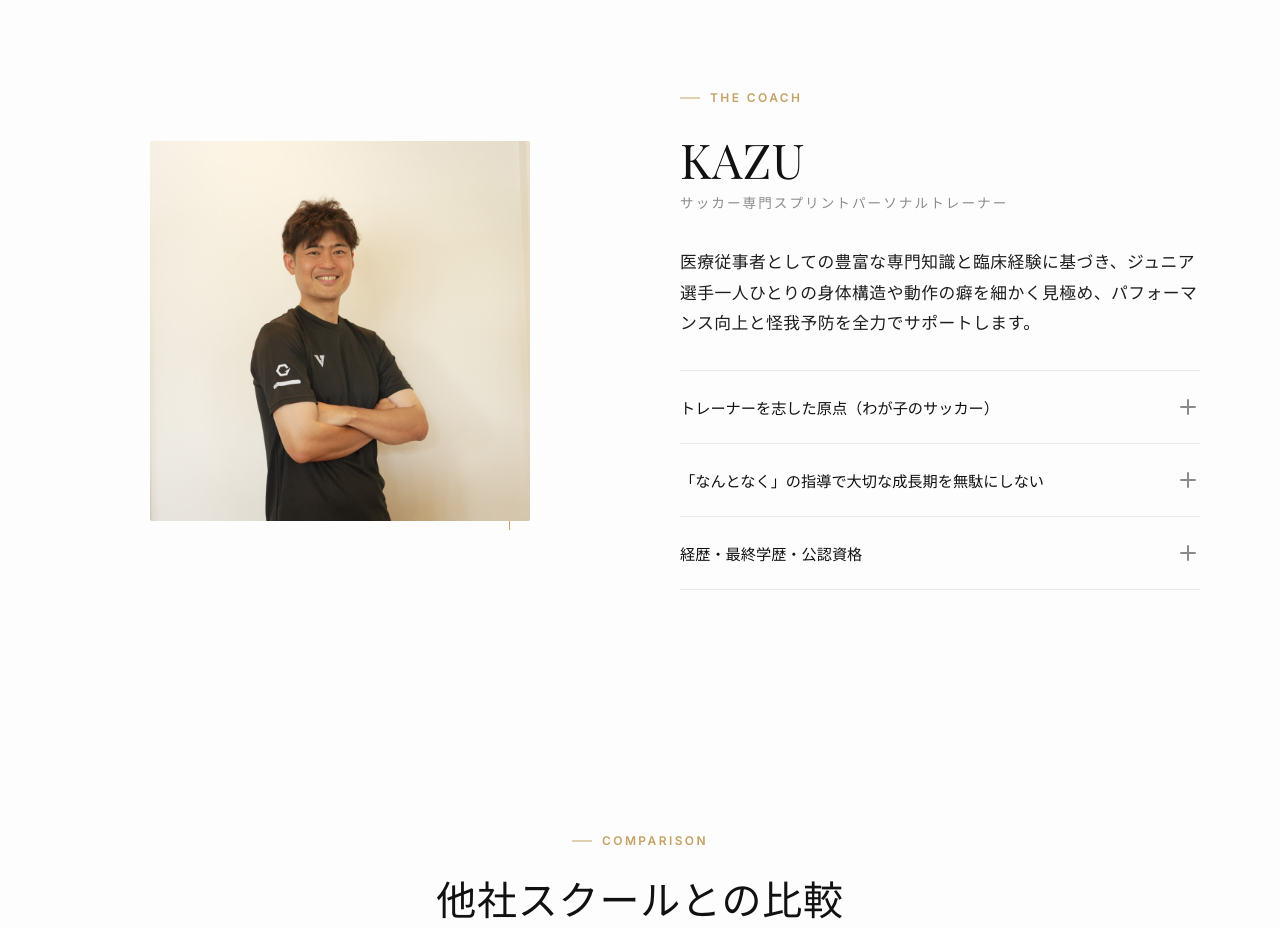
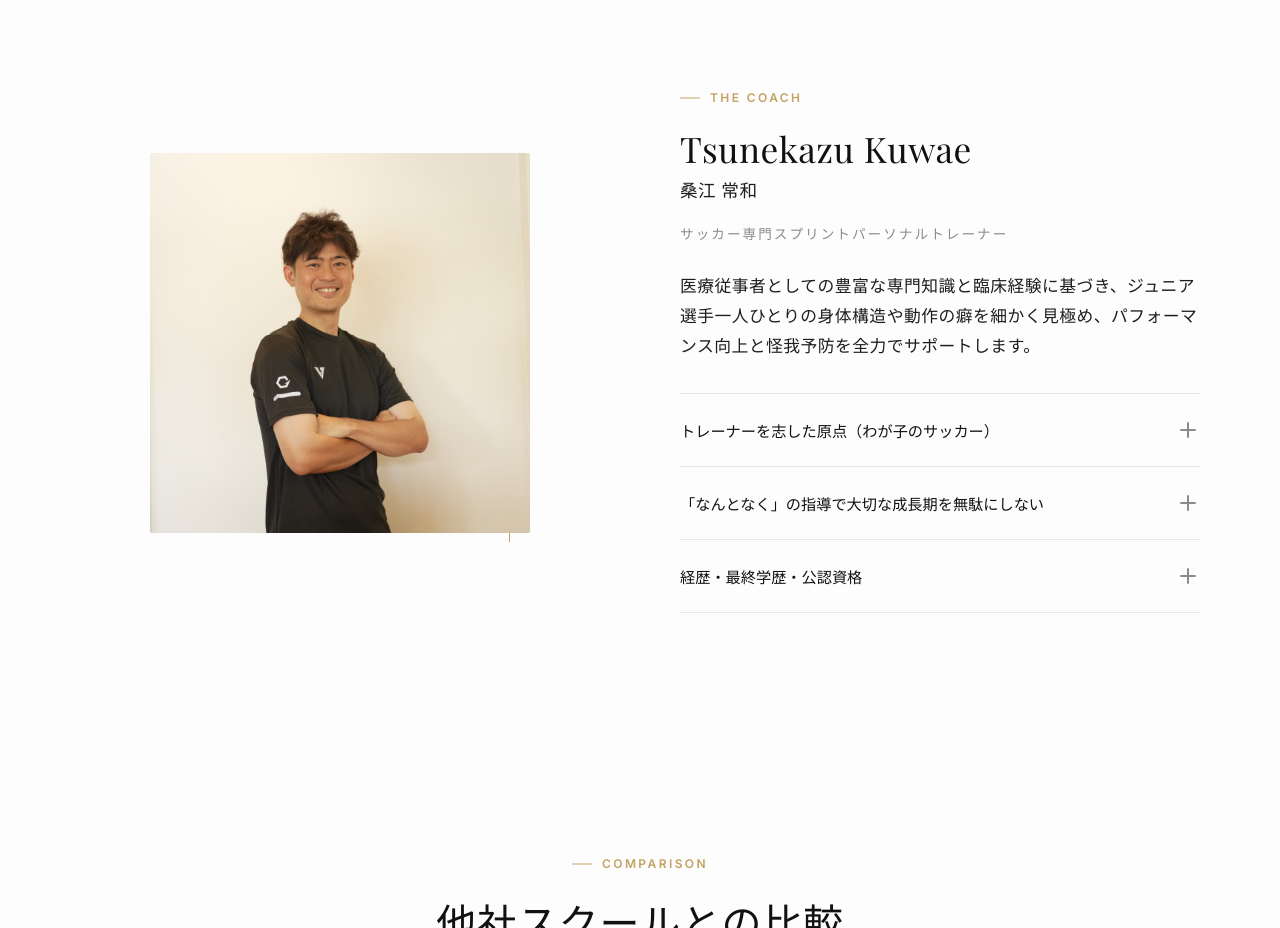
Before and after one commit to SprintAcademyAWAKE/awake-okinawa-hp, a website: page index.html in a window 1280 px wide. Shown: the part 3980-4908 px from the top of the page. Drawn offline with nearby package versions, Linux system fonts and the light colour scheme; a web font is replaced by a local one.

Commit message:
Update trainer name to Tsunekazu Kuwae and 桑江 常和 to match ZONE site styling in index.html

```diff
--- a/index.html
+++ b/index.html
@@ -314,14 +314,15 @@
         <div class="grid grid-2-col gap-large items-center">
           <div class="trainer-visual">
             <div class="image-wrapper trainer-image-wrapper">
-              <img src="assets/trainer.jpg" alt="沖縄唯一のZONE公認トレーナー KAZU（琉球大学医学研究科修了・スプリントコーチ）" class="trainer-img">
+              <img src="assets/trainer.jpg" alt="沖縄唯一のZONE公認トレーナー 桑江 常和（琉球大学医学研究科修了・スプリントコーチ）" class="trainer-img">
               <div class="visual-decor"></div>
             </div>
           </div>
           <div class="trainer-info">
             <span class="section-badge">The Coach</span>
-            <h2 class="trainer-name">KAZU</h2>
-            <span class="trainer-role">サッカー専門スプリントパーソナルトレーナー</span>
+            <h2 class="trainer-name" style="font-size: 2.2rem; margin-bottom: 4px; line-height: 1.2;">Tsunekazu Kuwae</h2>
+            <span class="trainer-name-jp" style="font-size: 1.1rem; color: var(--text-main); font-weight: 500; display: block; margin-bottom: 16px; font-family: var(--font-heading);">桑江 常和</span>
+            <span class="trainer-role" style="margin-bottom: 24px;">サッカー専門スプリントパーソナルトレーナー</span>
 
             <div class="trainer-content">
               <p class="lead">医療従事者としての豊富な専門知識と臨床経験に基づき、ジュニア選手一人ひとりの身体構造や動作の癖を細かく見極め、パフォーマンス向上と怪我予防を全力でサポートします。</p>
```
